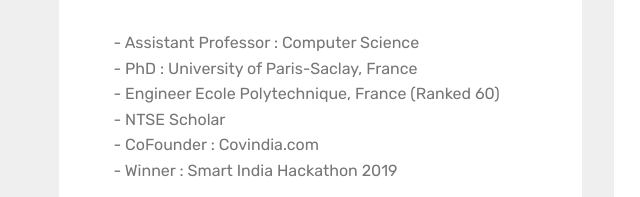
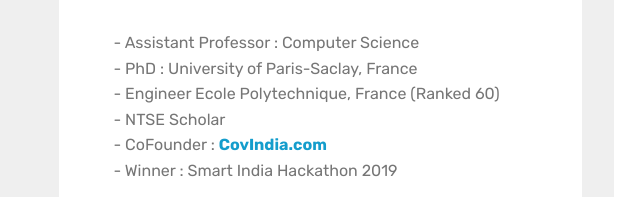
Before and after one commit to ach4l/datawhizwebsite, a plain HTML site: page index.html in a window 1280 px wide. Shown: the part 2569-2766 px from the top of the page, 42-682 px from the left. Drawn offline with Linux system fonts and the light colour scheme; files whose address does not match are found by name.

Commit message:
Added CovIndia link

```diff
--- a/index.html
+++ b/index.html
@@ -434,7 +434,7 @@
                         <div class="testimonial-photo">
                             <a href="https://www.linkedin.com/in/achal-agrawal-phd-42331855/"><img src="assets/images/achal-200x200.jpg" alt="" title=""></a>
                         </div>
-                        <p class="mbr-text mbr-fonts-style display-7">- Assistant Professor : Computer Science<br>- PhD : University of Paris-Saclay, France<br>- Engineer Ecole Polytechnique, France (Ranked 60)<br>- NTSE Scholar &nbsp;<br>- CoFounder : Covindia.com
+                        <p class="mbr-text mbr-fonts-style display-7">- Assistant Professor : Computer Science<br>- PhD : University of Paris-Saclay, France<br>- Engineer Ecole Polytechnique, France (Ranked 60)<br>- NTSE Scholar &nbsp;<br>- CoFounder : <a href="https://covindia.com/the-legacy/" target="_blank"><strong>CovIndia.com</strong></a>
 <br>- Winner : Smart India Hackathon 2019</p>
                     </div>
                     <div class="card-footer">
```
